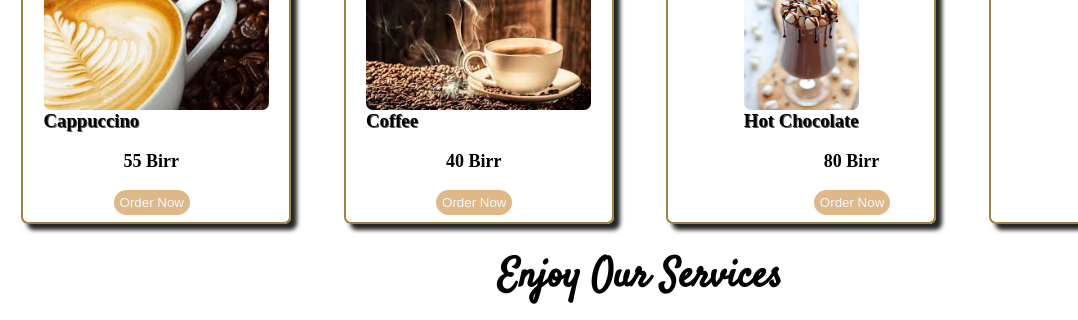
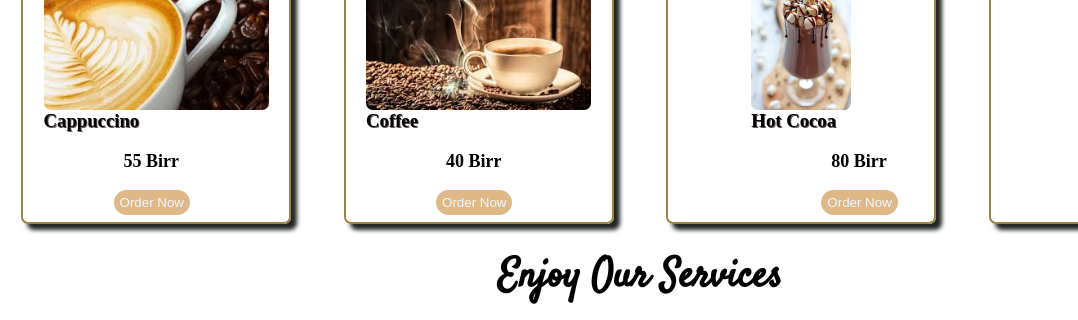
Before and after one commit to Samuel2312/Restaurant-Menu, a plain HTML site: page index.html in a window 1280 px wide. Shown: the part 2509-2829 px from the top of the page, 0-1078 px from the left. Drawn offline with Linux system fonts and the light colour scheme.

Commit message:
Update index.html

```diff
--- a/index.html
+++ b/index.html
@@ -208,7 +208,7 @@
                 <div class="container3">
                     <img src="images/hot-chocolate.jpg" alt="hot chocolate">
                     <div class="details">
-                        <h3>Hot Chocolate</h3>
+                        <h3>Hot Cocoa</h3>
                         <p class="additional">80 Birr</p>
                         <input type="button" value="Order Now" class="button">
                     </div>
```
